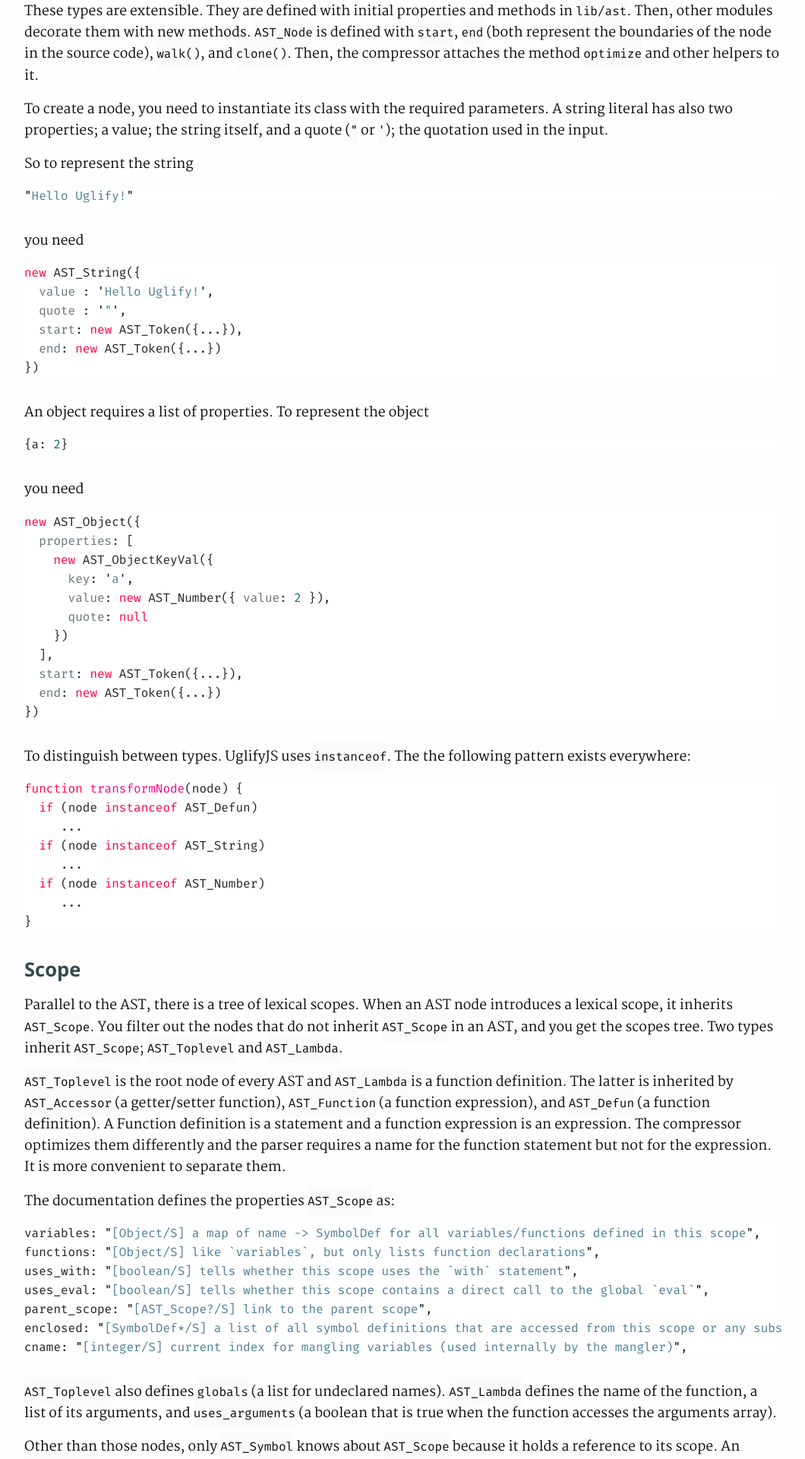
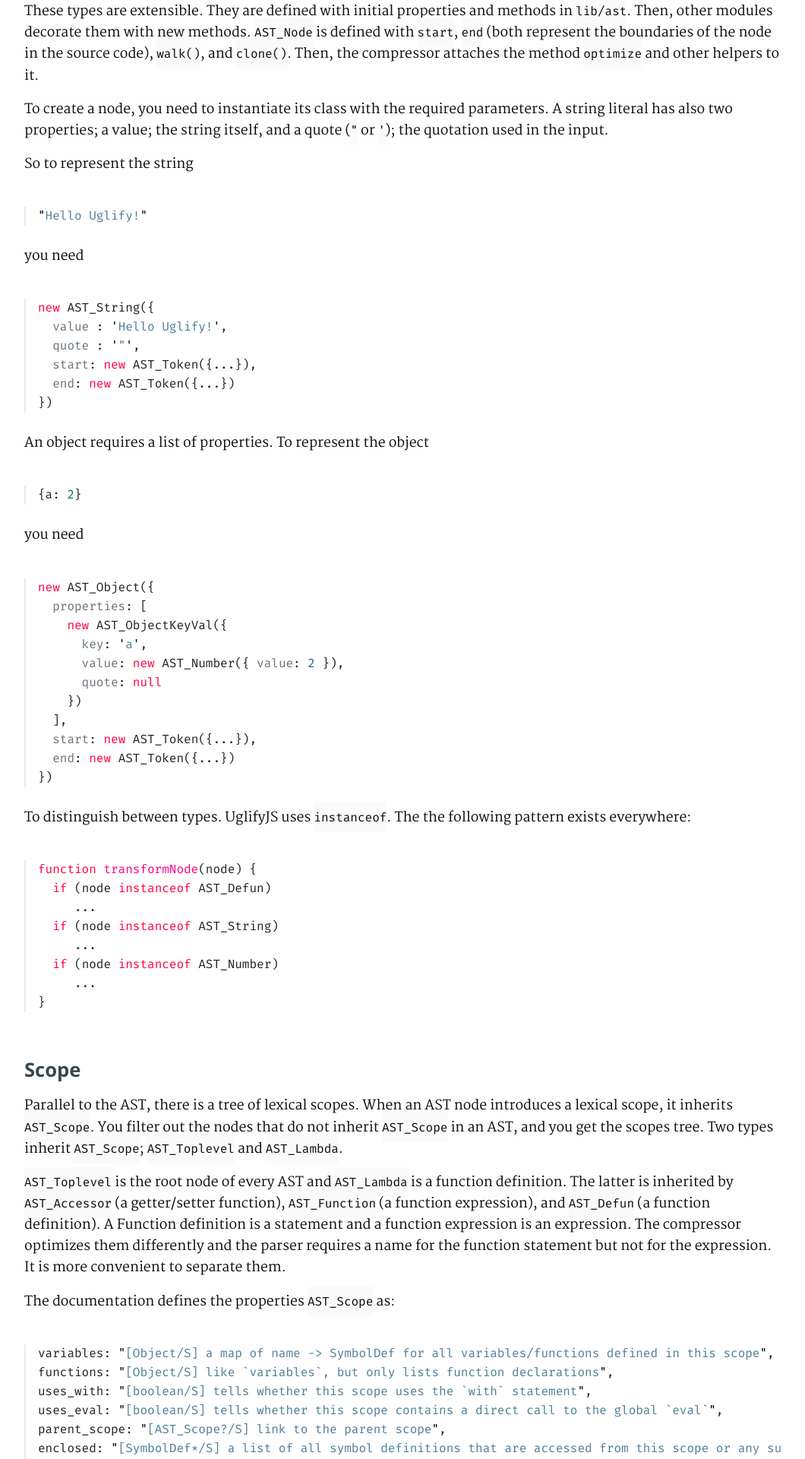
Before and after one commit to haresfaiez/haresfaiez.github.io, a Jekyll site: the page built from _posts/2019-12-25-uglifyjs-internals-overview.md, in a window 1280 px wide. Shown: the part 853-2773 px from the top of the page at 76% size, without its empty margins (64-1124 px from the left). Built offline with Jekyll 4.4.1, drawn with Linux system fonts in a browser that asks for light colours.

Commit message:
Add left-side decoration to code snippets

````diff
--- a/_posts/2019-12-25-uglifyjs-internals-overview.md
+++ b/_posts/2019-12-25-uglifyjs-internals-overview.md
@@ -45,27 +45,27 @@ A string literal has also two properties;
 a value; the string itself, and a quote (`"` or `'`); the quotation used in the input.
 
 So to represent the string
-{% highlight javascript %}
+```javascript
 "Hello Uglify!"
-{% endhighlight %}
+```
 
 you need
-{% highlight javascript %}
+```javascript
 new AST_String({
   value : 'Hello Uglify!',
   quote : '"',
   start: new AST_Token({...}),
   end: new AST_Token({...})
 })
-{% endhighlight %}
+```
 
 An object requires a list of properties. To represent the object
-{% highlight javascript %}
+```javascript
 {a: 2}
-{% endhighlight %}
+```
 
 you need
-{% highlight javascript %}
+```javascript
 new AST_Object({
   properties: [
     new AST_ObjectKeyVal({
@@ -77,11 +77,11 @@ new AST_Object({
   start: new AST_Token({...}),
   end: new AST_Token({...})
 })
-{% endhighlight %}
+```
 
 To distinguish between types. UglifyJS uses `instanceof`.
 The  the following pattern exists everywhere:
-{% highlight javascript %}
+```javascript
 function transformNode(node) {
   if (node instanceof AST_Defun)
      ...
@@ -90,7 +90,7 @@ function transformNode(node) {
   if (node instanceof AST_Number)
      ...
 }
-{% endhighlight %}
+```
 
 ## Scope
 
@@ -107,7 +107,7 @@ The compressor optimizes them differently and the parser requires a name for the
 but not for the expression. It is more convenient to separate them.
 
 The documentation defines the properties `AST_Scope` as:
-{% highlight javascript %}
+```javascript
 variables: "[Object/S] a map of name -> SymbolDef for all variables/functions defined in this scope",
 functions: "[Object/S] like `variables`, but only lists function declarations",
 uses_with: "[boolean/S] tells whether this scope uses the `with` statement",
@@ -115,7 +115,7 @@ uses_eval: "[boolean/S] tells whether this scope contains a direct call to the g
 parent_scope: "[AST_Scope?/S] link to the parent scope",
 enclosed: "[SymbolDef*/S] a list of all symbol definitions that are accessed from this scope or any subscopes",
 cname: "[integer/S] current index for mangling variables (used internally by the mangler)",
-{% endhighlight %}
+```
 
 `AST_Toplevel` also defines `globals` (a list for undeclared names).
 `AST_Lambda` defines the name of the function, a list of its arguments, and `uses_arguments` (a boolean that
@@ -135,32 +135,32 @@ A `TreeWalker` is a [visitor](https://en.wikipedia.org/wiki/Visitor_pattern) tha
 visits its children recursively and calls a callback function (called `visit`) passing the visited child.
 
 To visit a node and its sub-tree you call `_visit`:
-{% highlight javascript %}
+```javascript
 treeWalker = new TreeWalker(visit)
 treeWalker._visit(targetNode)
-{% endhighlight %}
+```
 
 This is equivalent to calling `walk` or `_walk` on `targetNode`
-{% highlight javascript %}
+```javascript
 treeWalker = new TreeWalker(visit)
 targetNode._walk(treeWalker)
-{% endhighlight %}
+```
 
 
 A tree walker is usually passed into `AST_Node.walk` to extract information from the node sub-tree.
 
 Here, a `visit` function collects all string literals into an array called `allStrings`.
-{% highlight javascript %}
+```javascript
 function visit(node) {
   if (node instanceof AST_String) {
      allStrings.push(node.value);
   }
 }
-{% endhighlight %}
+```
 
 
 UglifyJS uses a tree walker to collect all the names of properties.
-{% highlight javascript %}
+```javascript
 topLevel = new AST_Toplevel({...})
 ...
 topLevel.walk(new TreeWalker(function(node) {
@@ -177,31 +177,31 @@ topLevel.walk(new TreeWalker(function(node) {
         addStrings(node.args[1], add)
     }
 }))
-{% endhighlight %}
+```
 
 Under the hood, `AST_Node.walk` calls `TreeWalker._visit(this, descend)`,
 or `TreeWalker._visit(this)` if the node cannot have children.
 `descend` calls `_walk` on each child.
 
 For node types that cannot have children, `walk` is defined as
-{% highlight javascript %}
+```javascript
 _walk: function(visitor) {
         return visitor._visit(this)
     }
-{% endhighlight %}
+```
 
 For node types who may have children, the node passes in a `descend` function.
 For `AST_Binary`, a binary expression like `a + b`,
 which have two children `left` and `right`.
 It is defined as
-{% highlight javascript %}
+```javascript
 _walk: function(visitor) {
         return visitor._visit(this, function() {
             this.left._walk(visitor)
             this.right._walk(visitor)
         })
     }
-{% endhighlight %}
+```
 
 There are two strategies to navigate a node sub-tree.
 Either the visitor takes control of descending or it is `visit` function.
@@ -227,7 +227,7 @@ It receives a `descend` function and returns a truthy value we don't want the tr
 transformer to descend (and thus to transform) to children and `undefined` when we do.
 
 So for `AST_Binary`, `transform` changes `left` and `right` to the result of `transform`.
-{% highlight javascript %}
+```javascript
 AST_Binary.DEFMETHOD("transform", function(tw, in_list) {
   var x, y
   // ...
@@ -246,7 +246,7 @@ AST_Binary.DEFMETHOD("transform", function(tw, in_list) {
   // ...
   return x
 })
-{% endhighlight %}
+```
 
 As in the example above, transform returns the value of the transformed node.
 The returned value is either the result of `before`, the node itself, or the result of `after`.
@@ -260,12 +260,12 @@ It creates a function `next_token` which reads the input character per character
 the next token each time you call it. A token is an instance of `AST_Token`.
 
 For example, if we apply `Tokenizer` like this
-{% highlight javascript %}
+```javascript
 const next_token = tokenizer('var a = 2;')
-{% endhighlight %}
+```
 
 We get the tokens one by one as we call `next_token`
-{% highlight javascript %}
+```javascript
 // Call 1
 AST_Token { type: 'keyword',  value: 'var',  line: 1,  col: 0,  pos: 0 }
 
@@ -280,12 +280,12 @@ AST_Token { type: 'num',  value: 2,  line: 1,  col: 8,  pos: 8 }
 
 // Call 5
 AST_Token { type: 'punc',  value: ';',  line: 1,  col: 9,  pos: 9 }
-{% endhighlight %}
+```
 
 Then, we get an end-of-file token each time call `next_token`
-{% highlight javascript %}
+```javascript
 AST_Token { type: 'eof',  value: undefined,  line: 1,  col: 10,  pos: 10 }
-{% endhighlight %}
+```
 
 I removed non-relevant properties of `AST_Token` for brievity.
 
@@ -313,7 +313,7 @@ It uses `Tokenizer` to read the input token by token.
 And for each token, it creates a node as an instance of the specific AST type.
 
 For example, when the token is string literal, `Parser` creates an `AST_String`:
-{% highlight javascript %}
+```javascript
 const token = next_token()
 
 if (token.type === "string") {
@@ -324,7 +324,7 @@ if (token.type === "string") {
       quote : token.quote
   })
 }
-{% endhighlight %}
+```
 
 
 ## Minifier
````
Also changed, not shown: _posts/2016-12-15-primitive-obsession.md (+10 -10 lines), _posts/2017-12-25-virtual-dom-diff.md (+8 -8 lines), _posts/2018-01-06-virtual-dom-patch.md (+10 -10 lines), _posts/2020-03-21-uglify-js-internals-compressor-overview.md (+14 -14 lines).
